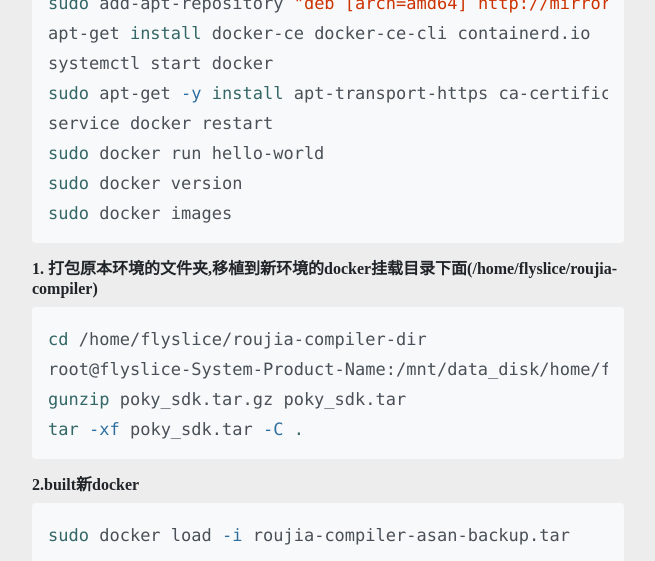
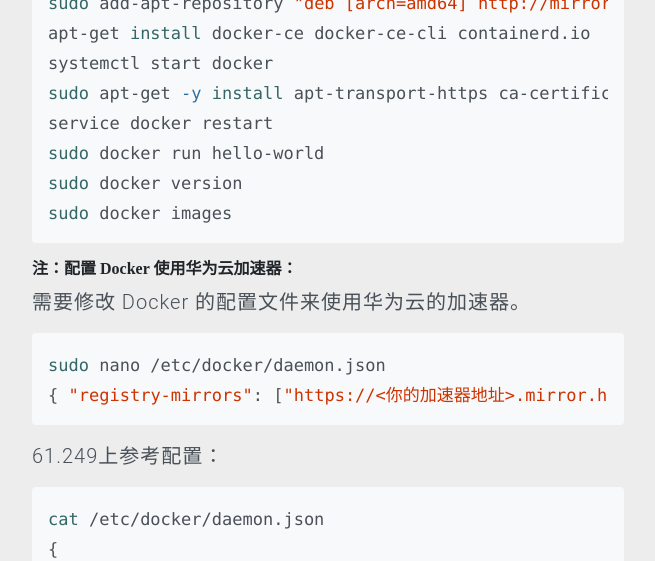
Before and after one commit to jellyXuuuuu/jellyXuuuuu.github.io, a Jekyll site: the page built from _posts/2025-08-05-复原交叉编译环境.md, in a window 1280 px wide and 1400 px high, scrolled down 1005 px, cut to the strip 0-561 px from the top of the window. Shown: the whole strip, without its empty margins (312-967 px from the left). Built offline with Jekyll 4.4.1, drawn with Linux system fonts in a browser that asks for light colours; some of the changed text lies outside the part shown.

Commit message:
buchong2

````diff
--- a/_posts/2025-08-05-复原交叉编译环境.md
+++ b/_posts/2025-08-05-复原交叉编译环境.md
@@ -25,6 +25,29 @@
 sudo docker run hello-world
 sudo docker version
 sudo docker images
+```
+#### 注：配置 Docker 使用华为云加速器：
+需要修改 Docker 的配置文件来使用华为云的加速器。
+```bash
+sudo nano /etc/docker/daemon.json
+{ "registry-mirrors": ["https://<你的加速器地址>.mirror.huaweicloud.com"] } { "registry-mirrors": [ "https://fb780aceeee34f50a96eea0b0b878c89.mirror.swr.myhuaweicloud.com" ] }
+```
+61.249上参考配置：
+```bash
+cat /etc/docker/daemon.json
+{
+  "registry-mirrors": [
+           "https://fb780aceeee34f50a96eea0b0b878c89.mirror.swr.myhuaweicloud.com",
+    "https://registry.aliyuncs.com",
+                "https://docker.mirrors.ustc.edu.cn"
+         ],
+  "exec-opts": ["native.cgroupdriver=systemd"]
+}
+```
+而后再次重启服务，测试docker是否正常运行。
+```bash
+service docker restart
+sudo docker run hello-world
 ```
 
 #### 1. 打包原本环境的文件夹,移植到新环境的docker挂载目录下面(/home/flyslice/roujia-compiler)
````
